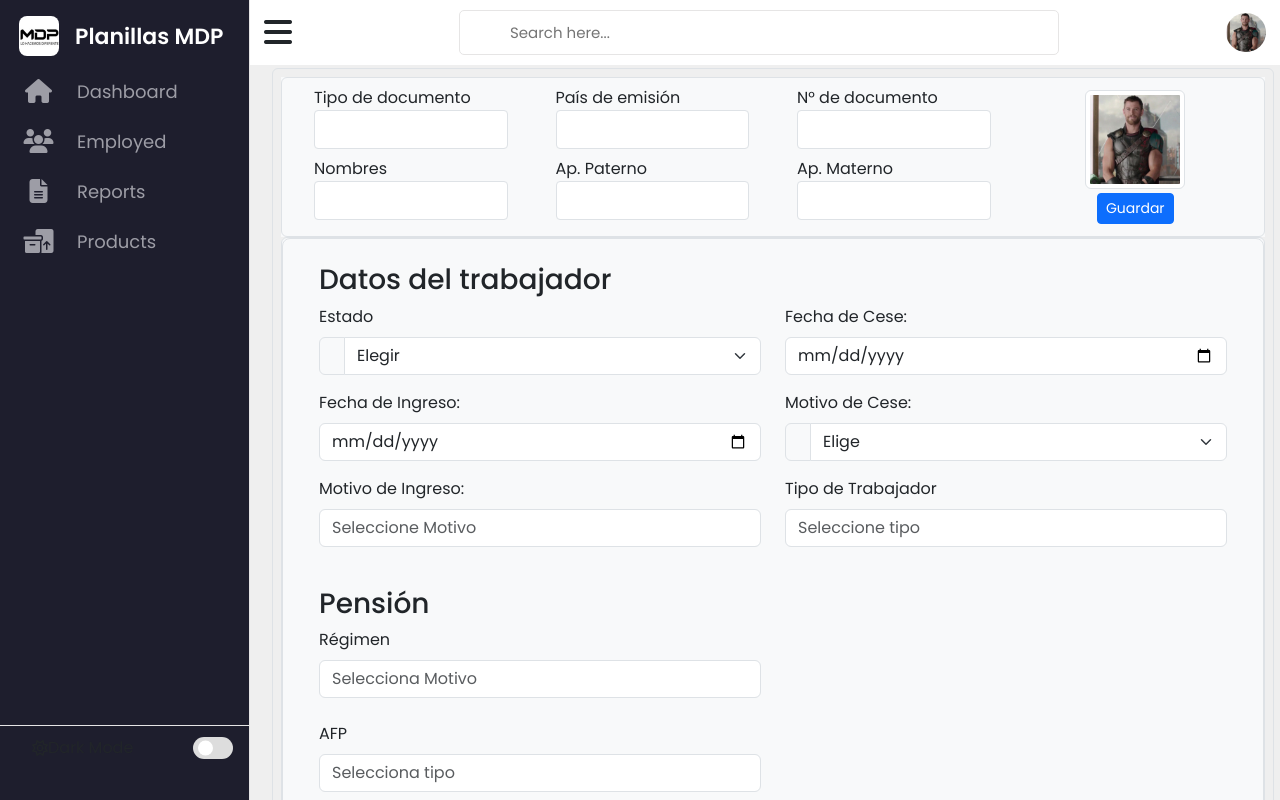
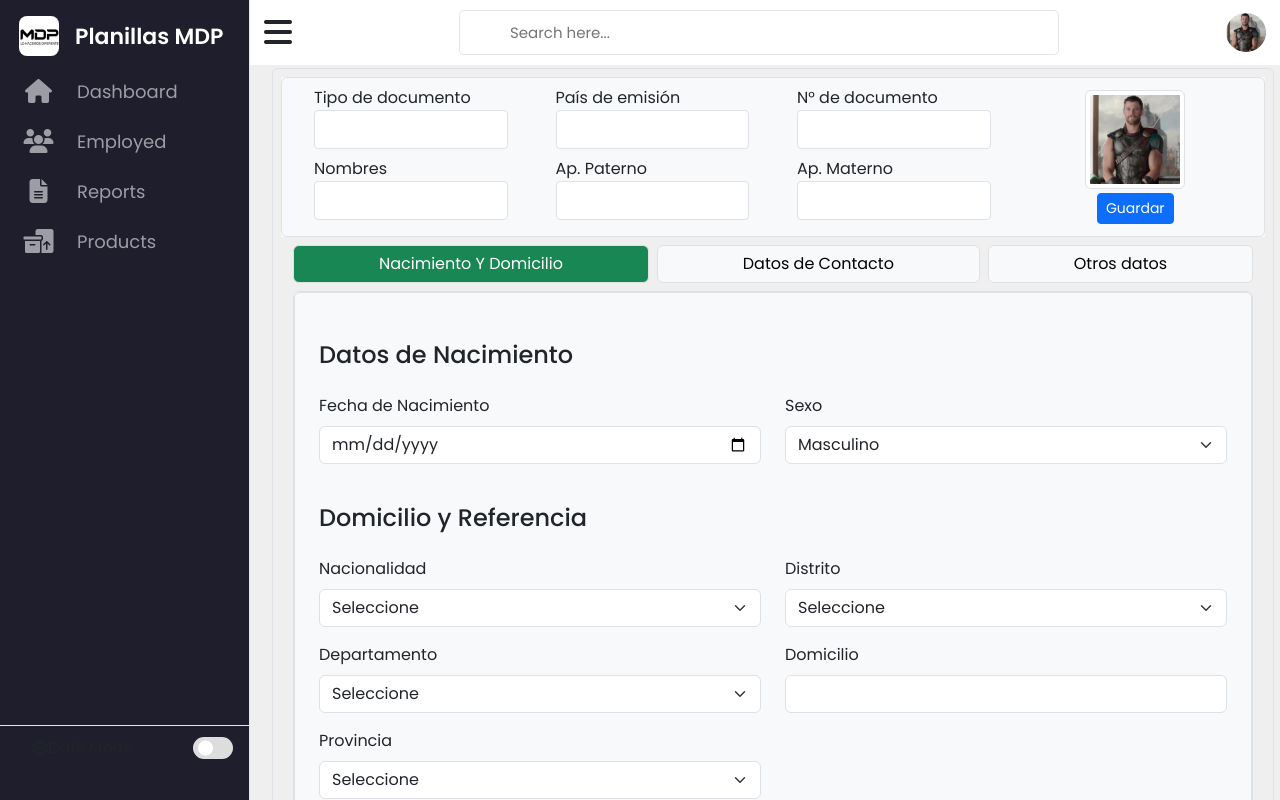
Before and after one commit to kenydanfer01/demo-dashboard-react, a React (Vite) app: page /create/employed in a window 1280 px wide. Shown: the top 800 px of the page. Built offline with nearby package versions, Linux system fonts and the light colour scheme.

Commit message:
add buttons in CreateEmployed

```diff
--- /dev/null
+++ b/src/components/FormDataPerson.jsx
@@ -0,0 +1,90 @@
+export const FormDataPerson = () => {
+  return (
+    <div className="container-fluid border rounded bg-light p-0">
+      <div className="bg-light p-4 border rounded">
+        <form>
+          <h4 className="text-start my-4">Datos de Nacimiento</h4>
+          <div className="row">
+            <div className="col">
+              <div className="mb-3">
+                <label className="form-label">Fecha de Nacimiento</label>
+                <input
+                  type="date"
+                  className="form-control"
+                  id="fechaNacimiento"
+                  name="fechaNacimiento"
+                />
+              </div>
+            </div>
+            <div className="col">
+              <div className="mb-3">
+                <label className="form-label">Sexo</label>
+                <select className="form-select" id="sexo" name="sexo">
+                  <option value="masculino">Masculino</option>
+                  <option value="femenino">Femenino</option>
+                </select>
+              </div>
+            </div>
+          </div>
+
+          <h4 className="text-start my-4">Domicilio y Referencia</h4>
+          <div className="row">
+            <div className="col">
+              <div className="mb-3">
+                <label className="form-label">Nacionalidad</label>
+                <select
+                  className="form-select"
+                  id="nacionalidad"
+                  name="nacionalidad"
+                >
+                  <option value="">Seleccione</option>
+                  <option value="nacionalidad1">Peruano</option>
+                  <option value="nacionalidad2">Venezolano</option>
+                </select>
+              </div>
+              <div className="mb-3">
+                <label className="form-label">Departamento</label>
+                <select
+                  className="form-select"
+                  id="departamento"
+                  name="departamento"
+                >
+                  <option value="">Seleccione</option>
+                  <option value="">Lima</option>
+                  <option value="">Arequipa</option>
+                </select>
+              </div>
+              <div className="mb-3">
+                <label className="form-label">Provincia</label>
+                <select className="form-select" id="provincia" name="provincia">
+                  <option value="">Seleccione</option>
+                  <option value="">Lima Metropolitano</option>
+                  <option value="">Cañete</option>
+                </select>
+              </div>
+            </div>
+            <div className="col-md-6">
+              <div className="mb-3">
+                <label className="form-label">Distrito</label>
+                <select className="form-select" id="distrito" name="distrito">
+                  <option value="">Seleccione</option>
+                  <option value="">San Juan de Lurigancho</option>
+                  <option value="">Lince</option>
+                </select>
+              </div>
+              <div className="mb-3">
+                <label className="form-label">Domicilio</label>
+                <input
+                  type="text"
+                  className="form-control"
+                  id="domicilio"
+                  name="domicilio"
+                />
+              </div>
+            </div>
+          </div>
+        </form>
+      </div>
+    </div>
+  );
+};
--- a/src/pages/CreateEmployed.jsx
+++ b/src/pages/CreateEmployed.jsx
@@ -1,12 +1,51 @@
+import { useState } from "react";
 import { FormDataEmpl } from "../components/FormDataEmpl";
+import { FormDataPerson } from "../components/FormDataPerson";
 import FormPerfil from "../components/FormPerfil";
 
 function CreateEmployed() {
+  const [activeButton, setActiveButton] = useState(1);
+
+  const handleButtonClick = (buttonNumber) => {
+    setActiveButton(buttonNumber);
+  };
+
   return (
     <div className="container-fluid border rounded m-2 p-2">
       <FormPerfil />
-      <FormDataEmpl />
-    </div>
+        <div className="container-fluid pt-0">
+            <div className="d-flex justify-content-between my-2">
+              <button
+                className={`btn btn-success btn-md border ${
+                  activeButton === 1 ? "btn-success" : "btn-light"
+                } flex-fill me-2`}
+                onClick={() => handleButtonClick(1)}
+              >
+                Nacimiento Y Domicilio
+              </button>
+              <button
+                className={`btn btn-success btn-md border ${
+                  activeButton === 2 ? "btn-success" : "btn-light"
+                } flex-fill me-2`}
+                onClick={() => handleButtonClick(2)}
+              >
+                Datos de Contacto
+              </button>
+              <button
+                className={`btn btn-success btn-md border ${
+                  activeButton === 3 ? "btn-success" : "btn-light"
+                } flex-fill`}
+                onClick={() => handleButtonClick(3)}
+              >
+                Otros datos
+              </button>
+            </div>
+            {activeButton === 1 && <FormDataPerson />}
+            {activeButton === 2 && <FormDataEmpl />}
+            {activeButton === 3 && <FormDataEmpl />}
+        </div>
+      </div>
+
   );
 }
 
```
Also changed, not shown: src/pages/Home.jsx (added).
